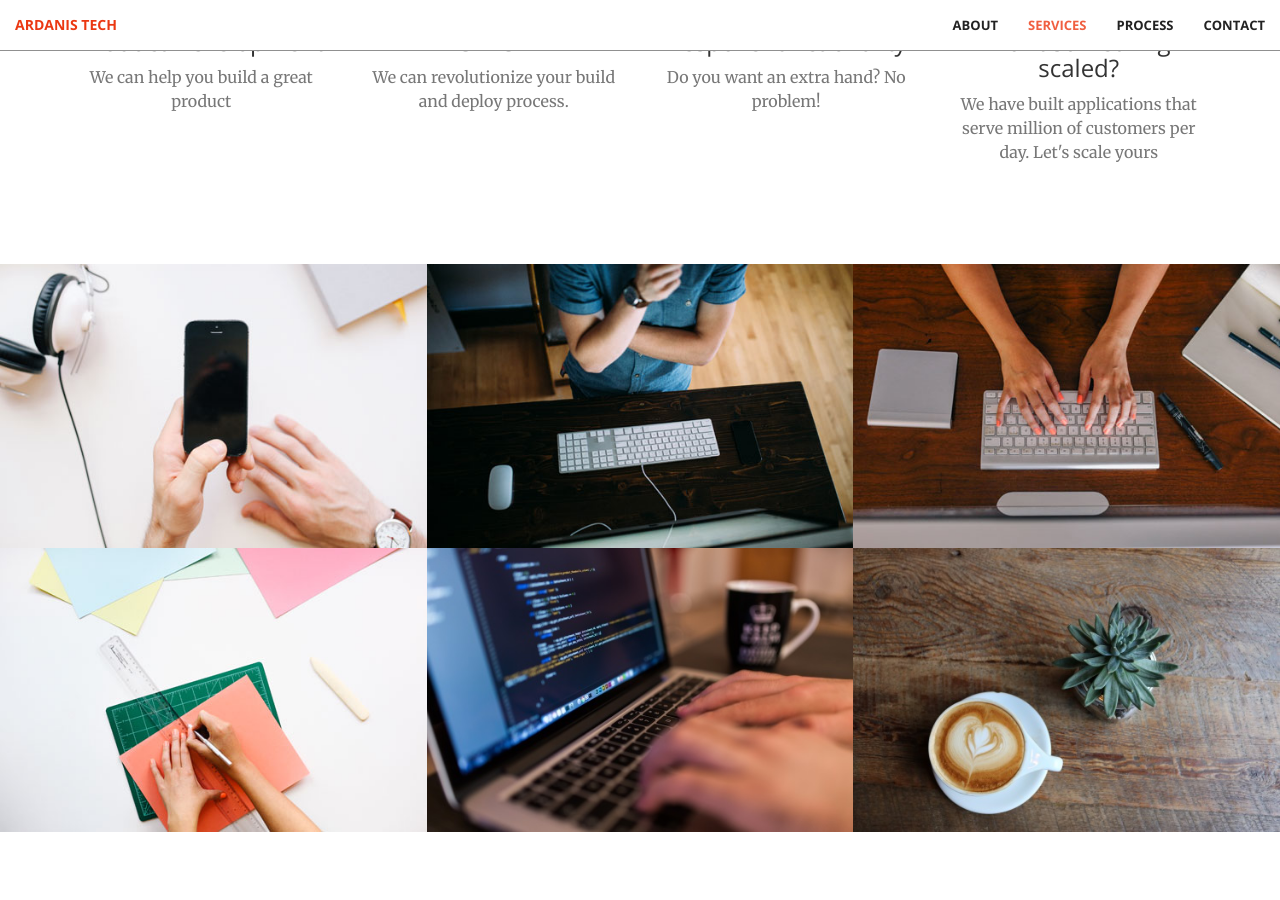
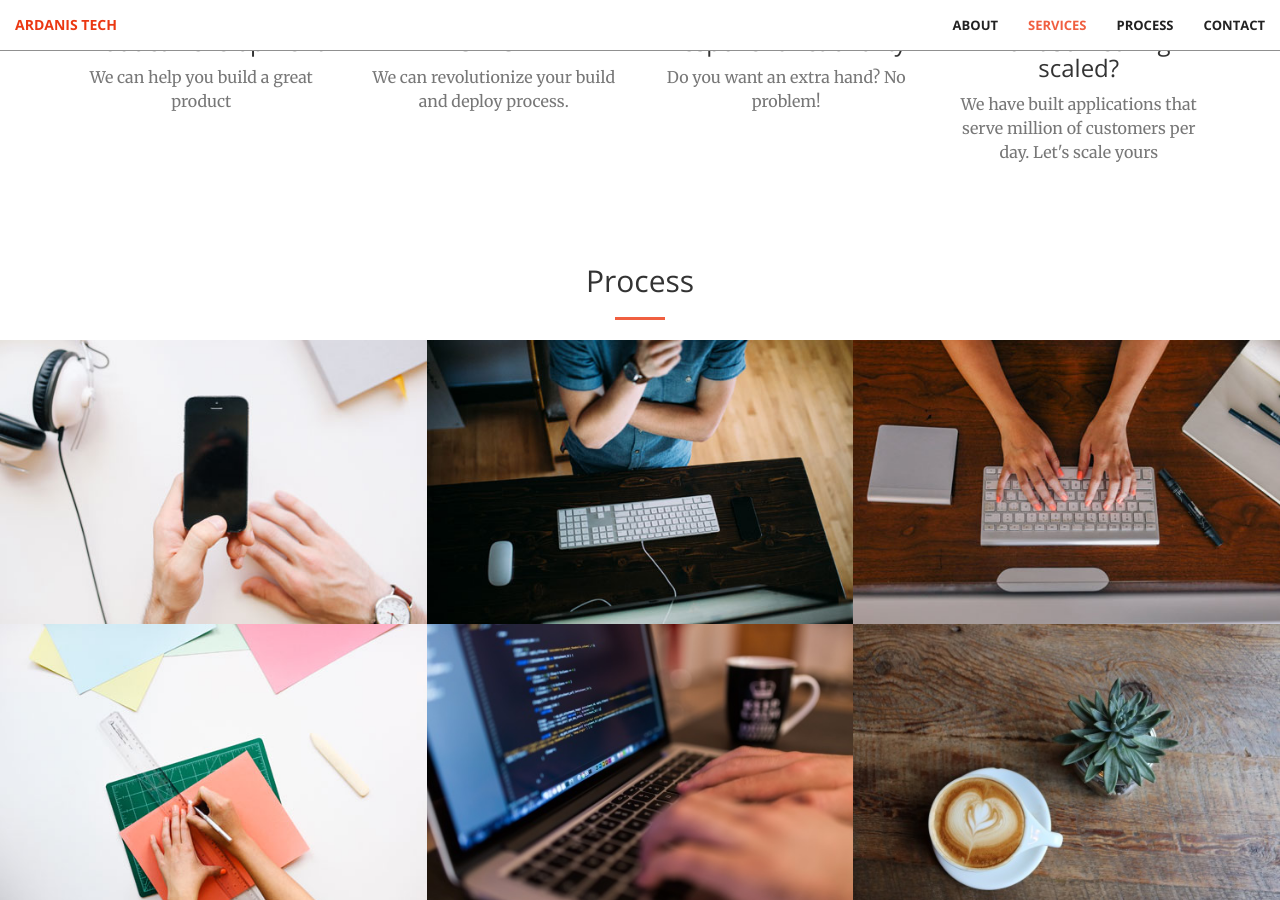
Before and after one commit to kotsaris/ardanis, a Jekyll site: the page built from index.html, in a window 1280 px wide and 900 px high, scrolled down 1561 px. Built offline with Jekyll 4.4.1, drawn with Linux system fonts in a browser that asks for light colours.

Commit message:
Adding Process header

```diff
--- a/_includes/contact.html
+++ b/_includes/contact.html
@@ -6,6 +6,7 @@
                 <hr class="primary">
                 <p>Ready to start your next project with us? That's great! Give us a call or send us an email and we will get back to you as soon as possible!</p>
             </div>
+        </div>
         <div class="col-lg-2 col-lg-offset-2 text-center">
             <a href="https://twitter.com/{{ site.twitter_username }}">
                 <i class="fa fa-twitter fa-3x wow bounceIn" data-wow-delay=".1s"></i>
--- a/_includes/portfolio.html
+++ b/_includes/portfolio.html
@@ -1,4 +1,12 @@
 <section class="no-padding" id="portfolio">
+    <div class="container">
+        <div class="row">
+            <div class="col-lg-12 text-center">
+                <h2 class="section-heading">Process</h2>
+                <hr class="primary">
+            </div>
+        </div>
+    </div>
     <div class="container-fluid">
         <div class="row no-gutter">
             <div class="col-lg-4 col-sm-6">
```
